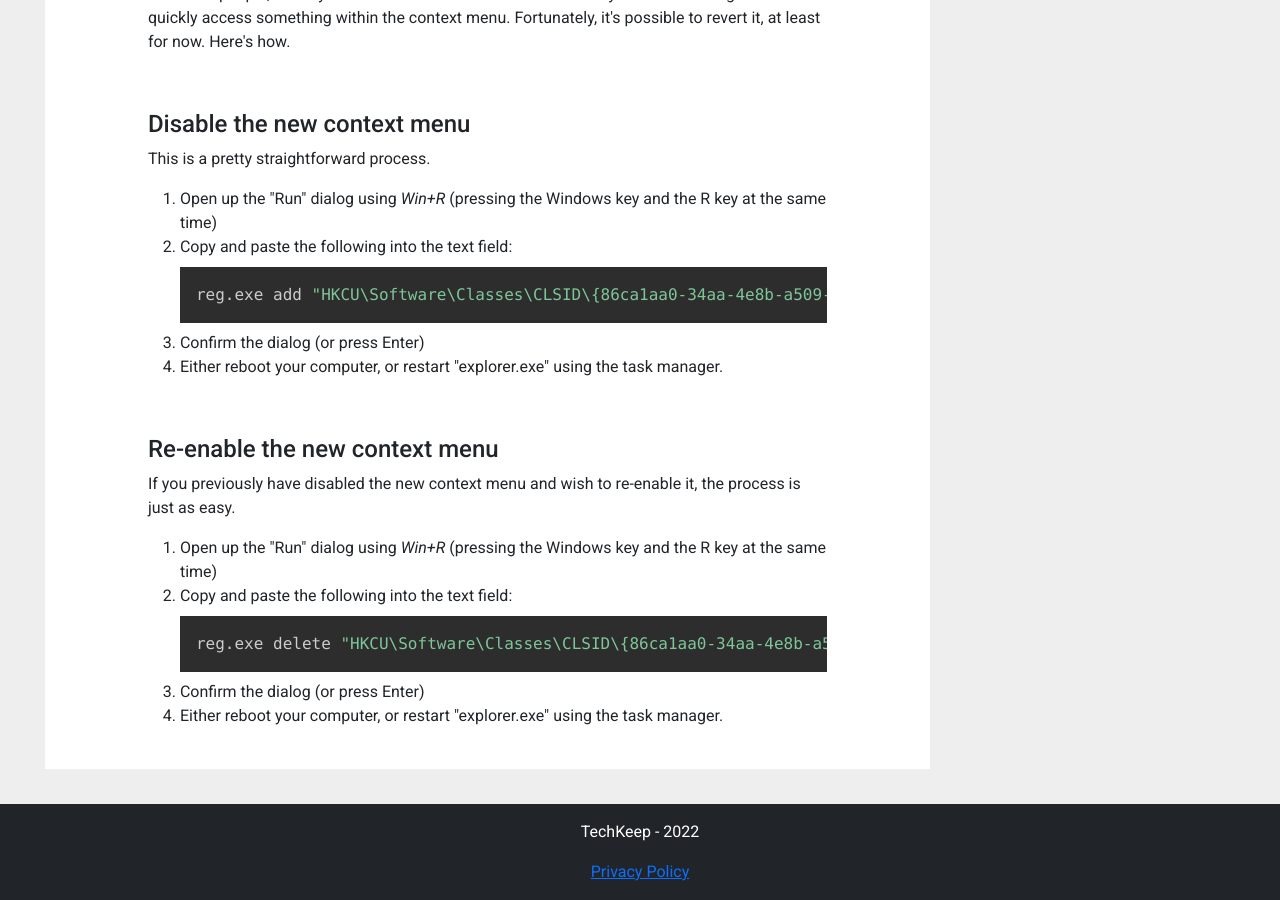
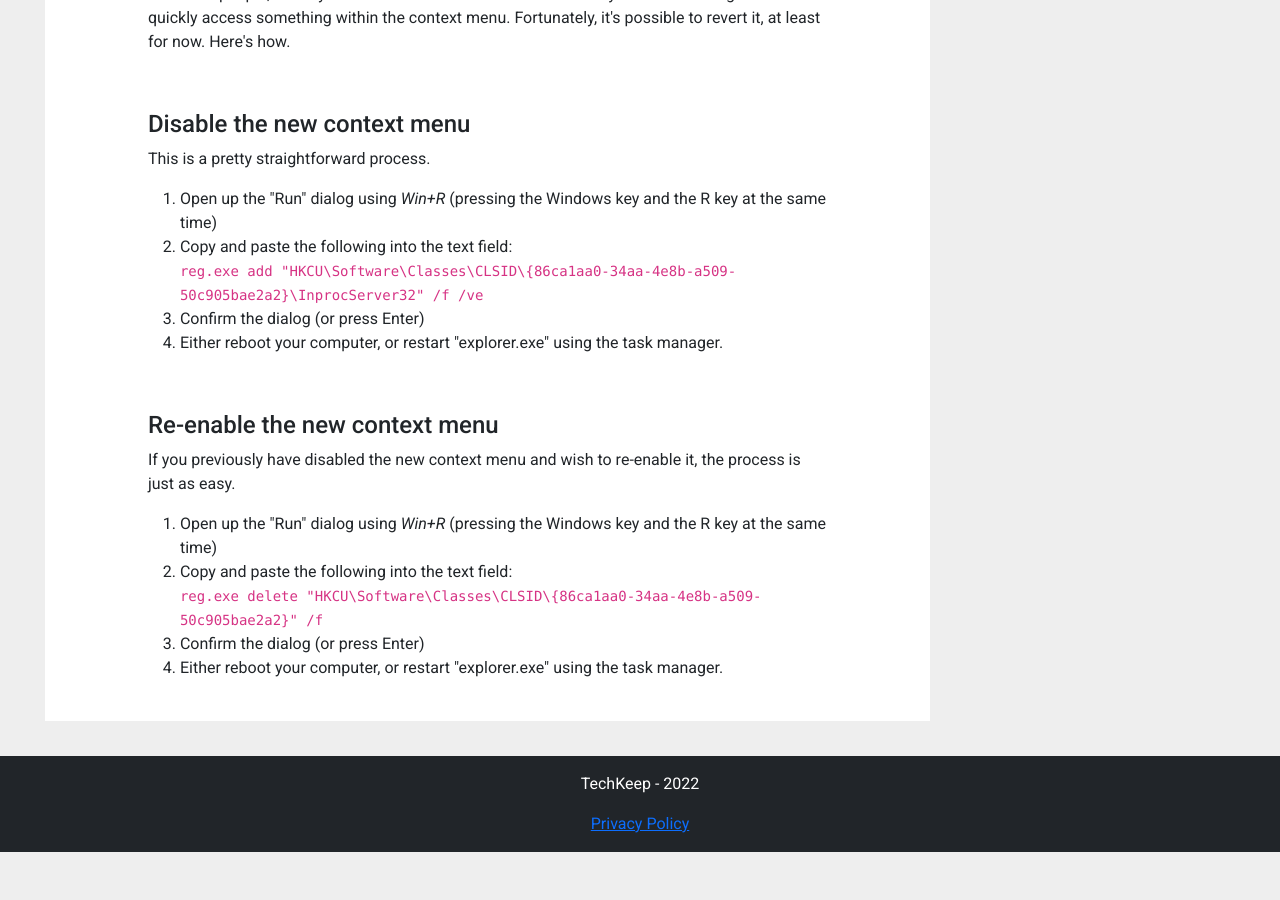
Before and after one commit to TechKeep/TechKeep.github.io, a Jekyll site: the page built from _posts/2022-04-23-how-to-disable-the-new-context-menu-in-windows-11.markdown, in a window 1280 px wide and 900 px high, scrolled down 871 px. Built offline with Jekyll 4.4.1, drawn with Linux system fonts in a browser that asks for light colours; nearby versions of some CDN libraries; after the commit the page ends 1723 px from its top, so only the background shows below that.

Commit message:
removed "pre" tag as somehow it breaks responsive
removed "pre" tag as somehow it breaks responsive, prismjs

```diff
--- a/_posts/2022-04-23-how-to-disable-the-new-context-menu-in-windows-11.markdown
+++ b/_posts/2022-04-23-how-to-disable-the-new-context-menu-in-windows-11.markdown
@@ -26,7 +26,7 @@ photocredit: <em>(Photo credit - <a href="https://microsoft.com" target="_blank"
 <ol>
 	<li>Open up the "Run" dialog using <em>Win+R</em> (pressing the Windows key and the R key at the same time)</li>
 	<li>Copy and paste the following into the text field:</li>
-	<li style="list-style-type:none;"><pre><code class="language-powershell">reg.exe add "HKCU\Software\Classes\CLSID\{86ca1aa0-34aa-4e8b-a509-50c905bae2a2}\InprocServer32" /f /ve</code></pre></li>
+	<li style="list-style-type:none;"><code class="">reg.exe add "HKCU\Software\Classes\CLSID\{86ca1aa0-34aa-4e8b-a509-50c905bae2a2}\InprocServer32" /f /ve</code></li>
 	<li value="3">Confirm the dialog (or press Enter)</li>
 	<li>Either reboot your computer, or restart "explorer.exe" using the task manager.</li>
 </ol>
@@ -38,7 +38,7 @@ photocredit: <em>(Photo credit - <a href="https://microsoft.com" target="_blank"
 <ol>
 	<li>Open up the "Run" dialog using <em>Win+R</em> (pressing the Windows key and the R key at the same time)</li>
 	<li>Copy and paste the following into the text field:</li>
-	<li style="list-style-type:none;"><pre><code class="language-powershell">reg.exe delete "HKCU\Software\Classes\CLSID\{86ca1aa0-34aa-4e8b-a509-50c905bae2a2}" /f</code></pre></li>
+	<li style="list-style-type:none;"><code class="">reg.exe delete "HKCU\Software\Classes\CLSID\{86ca1aa0-34aa-4e8b-a509-50c905bae2a2}" /f</code></li>
 	<li value="3">Confirm the dialog (or press Enter)</li>
 	<li>Either reboot your computer, or restart "explorer.exe" using the task manager.</li>
 </ol>
```
